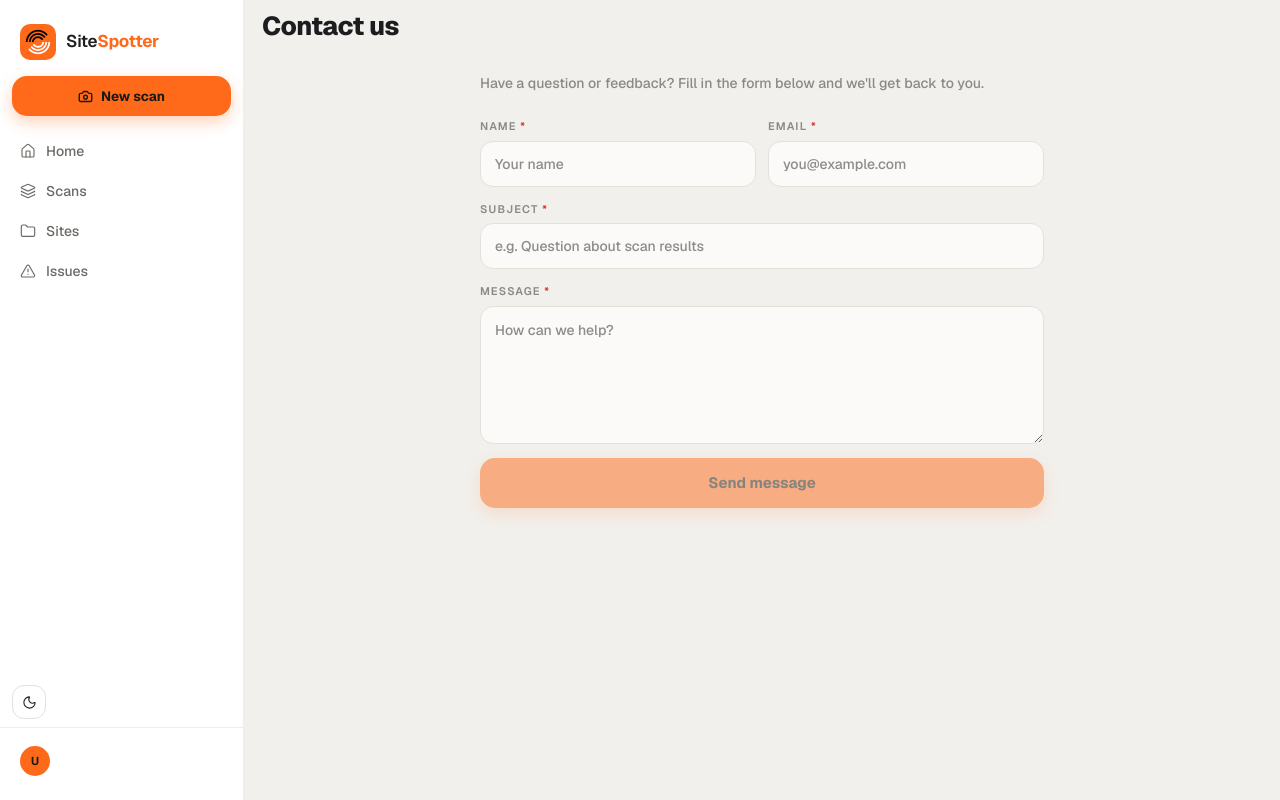
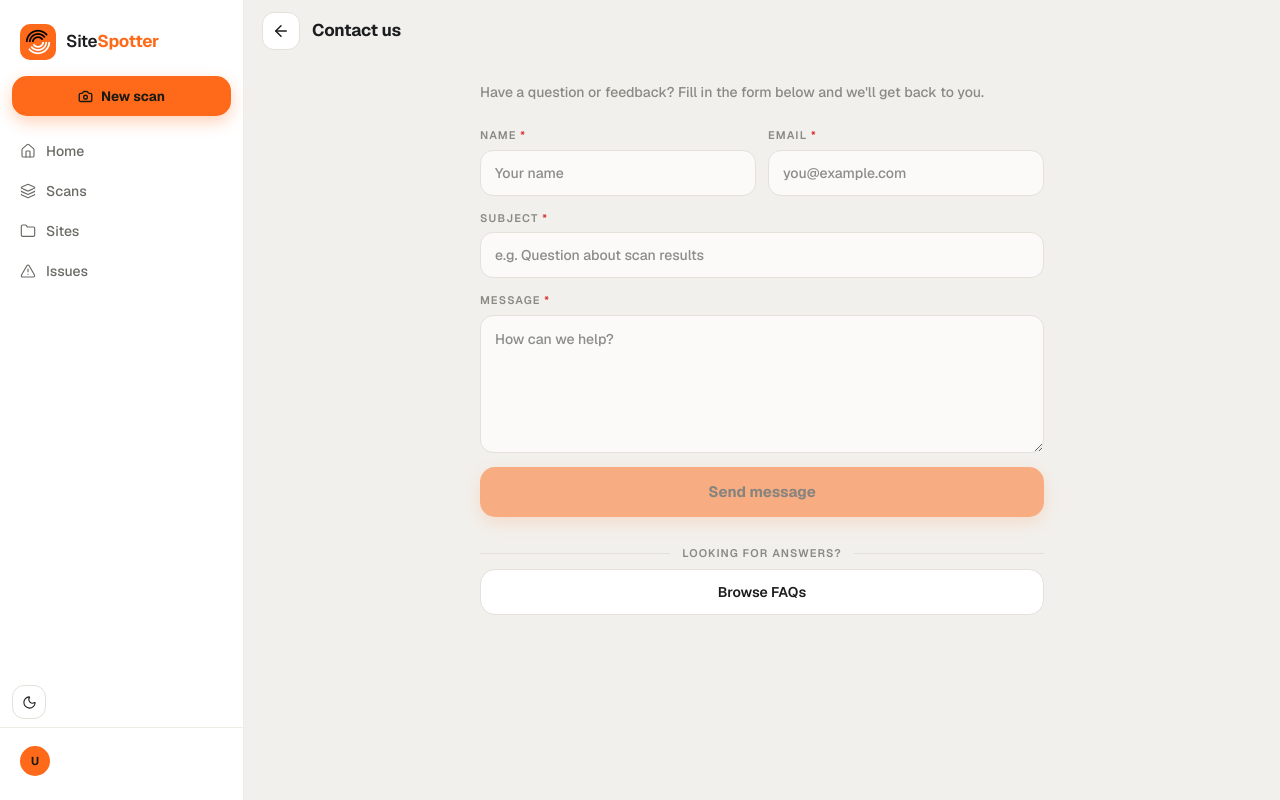
Before and after one commit to camgisinger/safetyscan, a Next.js app: page /contact in a window 1280 px wide. Built offline with nearby package versions, Linux system fonts and the light colour scheme; no server answers.

Commit message:
Add back button to contact/support pages, FAQ link at bottom of contact
Co-Authored-By: Claude Sonnet 4.6 <noreply@anthropic.com>

```diff
--- a/app/contact/ContactPageContent.tsx
+++ b/app/contact/ContactPageContent.tsx
@@ -1,16 +1,35 @@
 'use client'
+import { useRouter } from 'next/navigation'
 import AppHeader from '../../components/AppHeader'
 import ContactForm from '../../components/ContactForm'
 
 export default function ContactPageContent() {
+  const router = useRouter()
   return (
     <div className="page-fade-in" style={{ minHeight: '100svh', background: 'var(--bg)', paddingBottom: 96 }}>
-      <AppHeader title="Contact us" />
+      <AppHeader variant="detail" onBack={() => router.back()} title="Contact us" />
       <div style={{ maxWidth: 600, margin: '0 auto', padding: '20px 18px 0' }}>
         <p style={{ fontSize: 14, fontWeight: 500, color: 'var(--text-muted)', lineHeight: 1.6, marginBottom: 24, marginTop: 0 }}>
           Have a question or feedback? Fill in the form below and we'll get back to you.
         </p>
         <ContactForm />
+
+        <div style={{ display: 'flex', alignItems: 'center', gap: 12, margin: '28px 0 8px' }}>
+          <div style={{ flex: 1, height: 1, background: 'var(--border-card)' }} />
+          <span style={{ fontSize: 11, fontWeight: 600, letterSpacing: '0.1em', textTransform: 'uppercase', color: 'var(--text-muted)' }}>
+            Looking for answers?
+          </span>
+          <div style={{ flex: 1, height: 1, background: 'var(--border-card)' }} />
+        </div>
+        <button onClick={() => router.push('/faqs')} style={{
+          width: '100%', height: 46, borderRadius: 'var(--r-control)',
+          border: '1.5px solid var(--border-card)', background: 'var(--surf)',
+          color: 'var(--text)', fontSize: 14, fontWeight: 600,
+          fontFamily: 'inherit', cursor: 'pointer',
+          display: 'flex', alignItems: 'center', justifyContent: 'center', gap: 8,
+        }}>
+          Browse FAQs
+        </button>
       </div>
     </div>
   )
--- a/app/support/SupportPageContent.tsx
+++ b/app/support/SupportPageContent.tsx
@@ -8,7 +8,7 @@ export default function SupportPageContent() {
 
   return (
     <div className="page-fade-in" style={{ minHeight: '100svh', background: 'var(--bg)', paddingBottom: 96 }}>
-      <AppHeader title="Support" />
+      <AppHeader variant="detail" onBack={() => router.back()} title="Support" />
       <div style={{ maxWidth: 600, margin: '0 auto', padding: '20px 18px 0' }}>
 
         {/* FAQs banner */}
```
